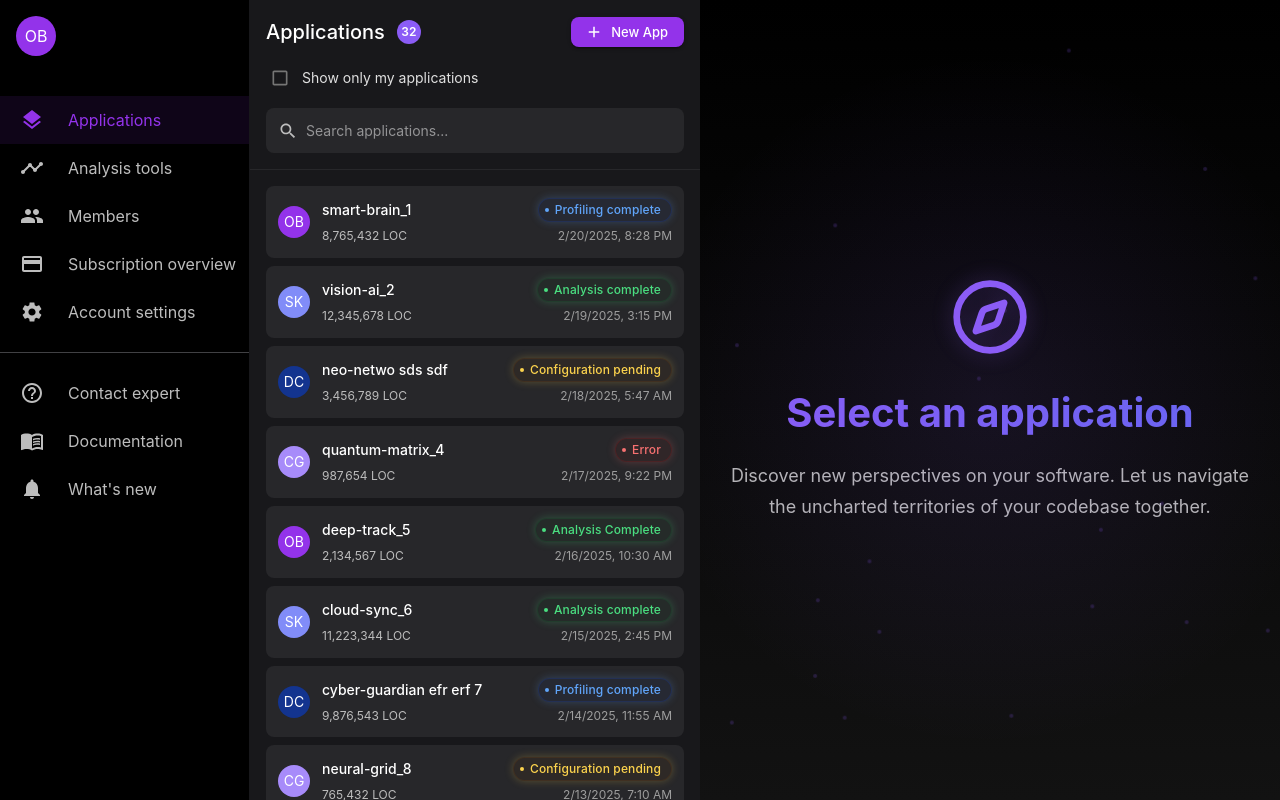
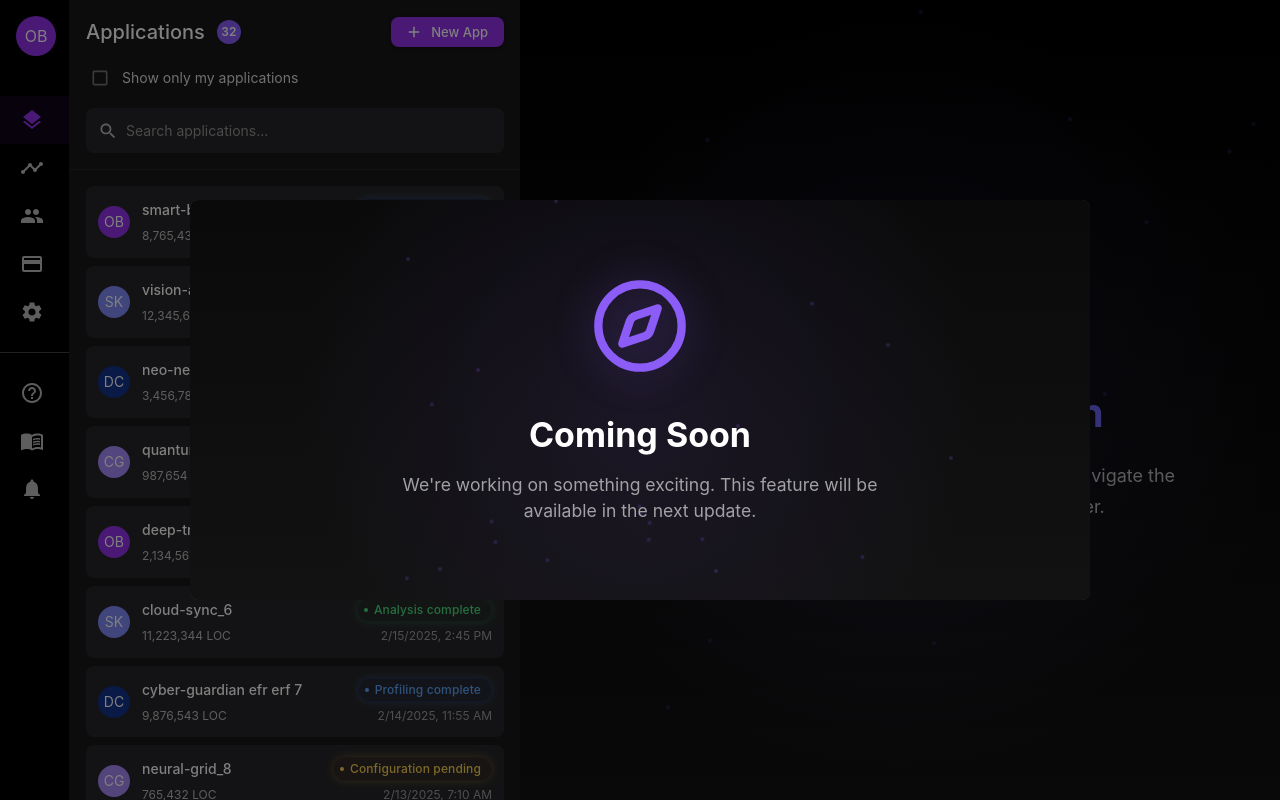
Before and after one commit to athenalobo/IC-landing-page, a React (Vite) app: page / in a window 1280 px wide. Both pictures are taken after a click on the button "New App". Built offline with nearby package versions, Linux system fonts and the light colour scheme.

Commit message:
main view progress

```diff
--- a/src/components/ApplicationList.jsx
+++ b/src/components/ApplicationList.jsx
@@ -6,9 +6,20 @@ import {
   Typography,
   Button,
   InputBase,
+  Dialog,
   styled
 } from '@mui/material';
 import { Add, Search } from '@mui/icons-material';
+import { keyframes } from '@mui/system';
+import { Compass } from 'lucide-react';
+
+const float = keyframes`
+  0%, 100% { transform: translateY(0) translateX(0); }
+  25% { transform: translateY(-20px) translateX(10px); }
+  50% { transform: translateY(-10px) translateX(-10px); }
+  75% { transform: translateY(-30px) translateX(5px); }
+`;
+
 
 const getInitials = (name) => {
   return name
@@ -141,6 +152,7 @@ const StyledCard = styled(Box)(({ theme, selected }) => ({
 const ApplicationList = ({ applications = [], selectedApp, onSelectApp }) => {
   const [searchQuery, setSearchQuery] = useState('');
   const [showOnlyMine, setShowOnlyMine] = useState(false);
+  const [isDialogOpen, setIsDialogOpen] = useState(false);
 
   const filteredApps = useMemo(() => {
     if (!applications) return [];
@@ -168,6 +180,7 @@ const ApplicationList = ({ applications = [], selectedApp, onSelectApp }) => {
   }, [applications, showOnlyMine]);
 
   return (
+    <>
      <Box sx={{
       width: '450px',  // Fixed width to 584px
       bgcolor: 'grey.900',
@@ -205,6 +218,7 @@ const ApplicationList = ({ applications = [], selectedApp, onSelectApp }) => {
               color="primary"
               startIcon={<Add />}
               size="small"
+              onClick={() => setIsDialogOpen(true)}
               sx={{
                 borderRadius: 1,
                 textTransform: 'none',
@@ -302,6 +316,82 @@ const ApplicationList = ({ applications = [], selectedApp, onSelectApp }) => {
         ))}
       </Box>
     </Box>
+     <Dialog
+        open={isDialogOpen}
+        onClose={() => setIsDialogOpen(false)}
+        maxWidth="md"
+        fullWidth
+        PaperProps={{
+          sx: {
+            bgcolor: 'transparent',
+            boxShadow: 'none',
+            overflow: 'hidden',
+          }
+        }}
+      >
+        <Box sx={{
+          background: 'linear-gradient(180deg, #0a0a0a 0%, #121212 100%)',
+          p: 4,
+          display: 'flex',
+          flexDirection: 'column',
+          alignItems: 'center',
+          justifyContent: 'center',
+          position: 'relative',
+          minHeight: '400px',
+        }}>
+          {/* Ambient glow */}
+          <Box sx={{
+            position: 'absolute',
+            inset: 0,
+            background: 'radial-gradient(circle at 50% 50%, rgba(139,92,246,0.1), transparent 70%)',
+            pointerEvents: 'none',
+          }} />
+
+          {/* Floating particles */}
+          {[...Array(20)].map((_, i) => (
+            <Box
+              key={i}
+              sx={{
+                position: 'absolute',
+                width: '4px',
+                height: '4px',
+                backgroundColor: 'rgba(139,92,246,0.2)',
+                borderRadius: '50%',
+                left: `${Math.random() * 100}%`,
+                top: `${Math.random() * 100}%`,
+                animation: `${float} ${Math.random() * 10 + 10}s linear infinite`,
+                animationDelay: `${Math.random() * 5}s`,
+              }}
+            />
+          ))}
+
+          <Box sx={{ position: 'relative', textAlign: 'center', zIndex: 1 }}>
+            <Compass
+              size={100}
+              style={{
+                color: '#8b5cf6',
+                marginBottom: '2rem',
+                filter: 'drop-shadow(0 0 20px rgba(139,92,246,0.3))',
+              }}
+            />
+            <Typography variant="h4" sx={{
+              color: 'white',
+              mb: 2,
+              fontWeight: 'bold',
+            }}>
+              Coming Soon
+            </Typography>
+            <Typography sx={{
+              color: 'rgba(255,255,255,0.6)',
+              maxWidth: '500px',
+              fontSize: '1.1rem',
+            }}>
+              We're working on something exciting. This feature will be available in the next update.
+            </Typography>
+          </Box>
+        </Box>
+      </Dialog>
+    </>
   );
 };
 
```
Lines whose indentation alone changed are shown as unchanged.
